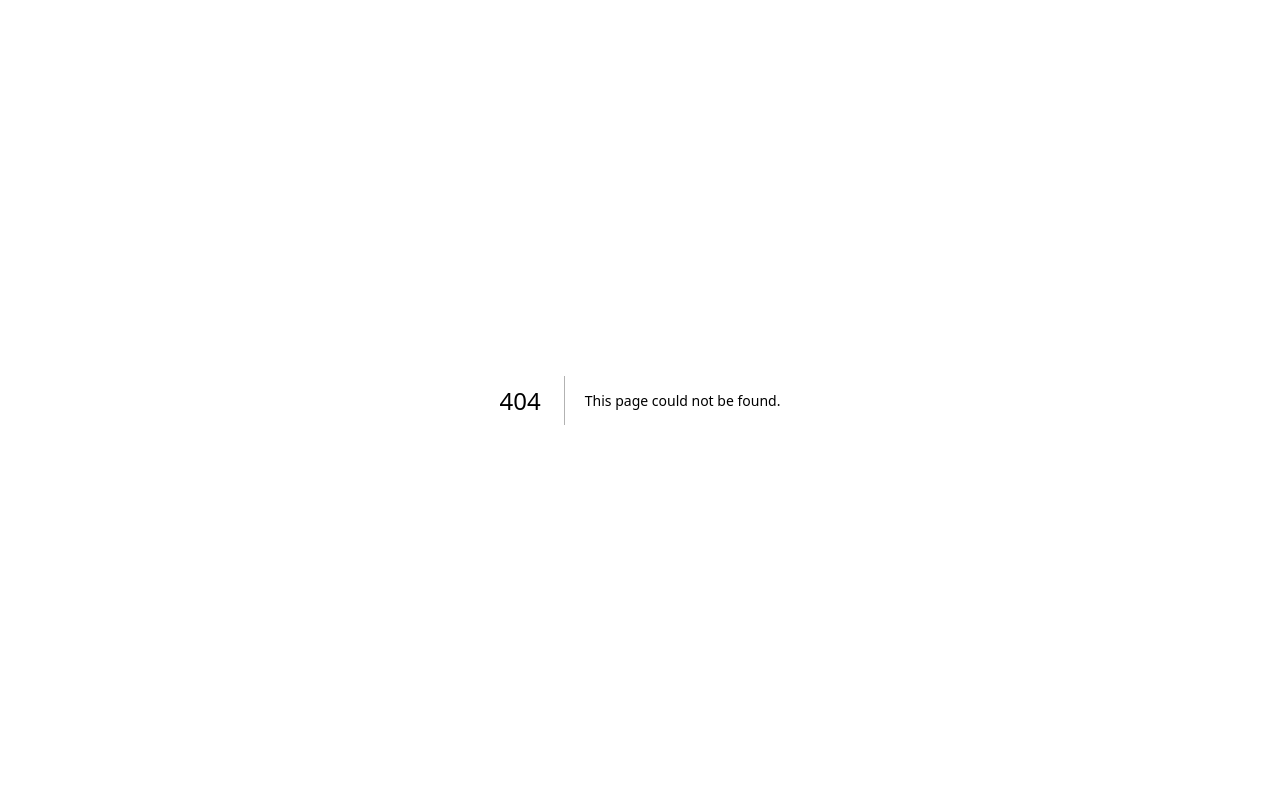
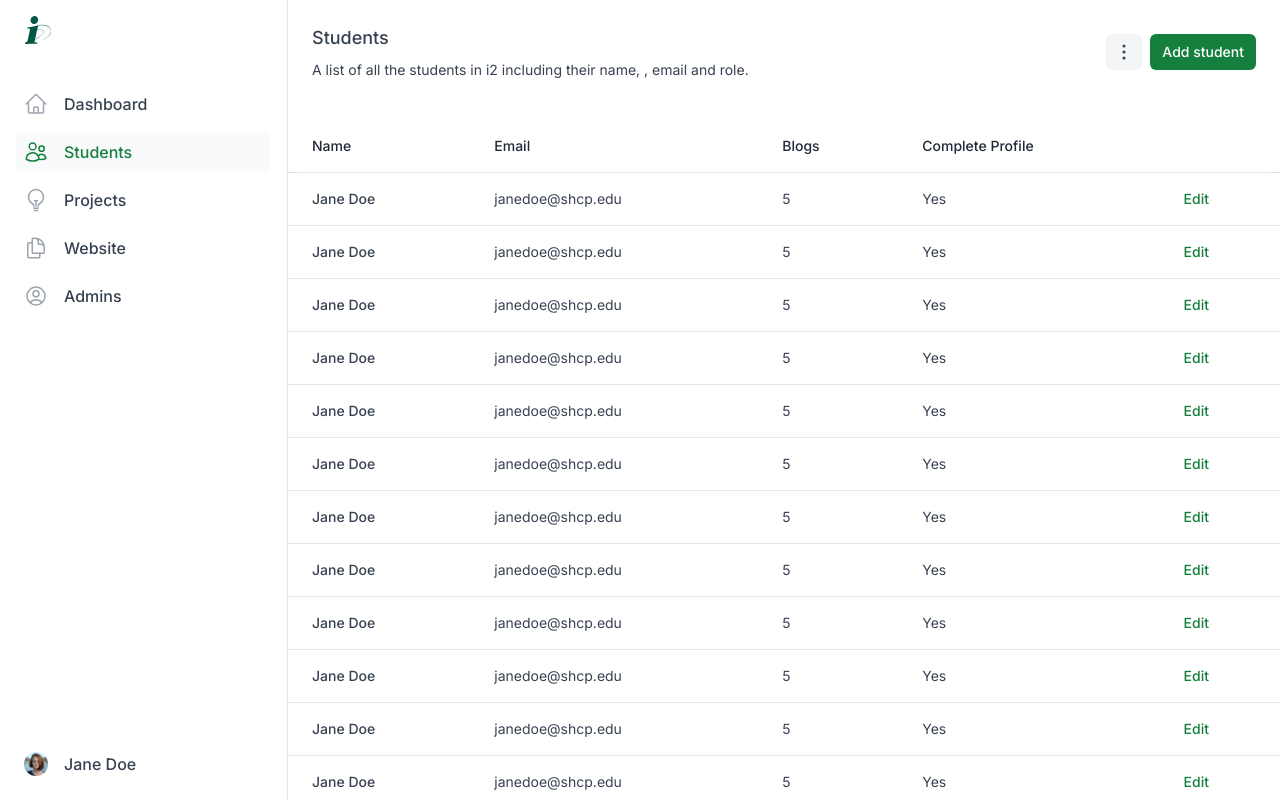
Before and after one commit to inquiryandinnovation/i2, a Next.js app: page /dashboard/standley/students in a window 1280 px wide. Before the commit this address had no page. Built offline with nearby package versions, Linux system fonts and the light colour scheme.

Commit message:
finish dashboard sidebar + start student page

```diff
--- a/app/dashboard/navbtn.tsx
+++ b/app/dashboard/navbtn.tsx
@@ -1,5 +1,6 @@
 "use client";
 
+import Link from "next/link";
 import { usePathname } from "next/navigation";
 import { useState } from "react";
 
@@ -10,17 +11,42 @@ export const NavButtons = ({
   pages: Page[];
   root: string;
 }) => {
-	const pathname = usePathname()
-  const [slug, setSlug] = useState(pages[0].slug);
+  const pathname = usePathname();
+  const [slug, setSlug] = useState(pathname.replace(root, ""));
 
   return (
-    <>
-      {pages.map((page) => (
-        <a href={root + page.slug} key={page.slug}>
-          {page.icon}
-        </a>
-      ))}
-    </>
+    <ul className="flex flex-col gap-2">
+      {pages.map((page) => {
+        const selected = slug === page.slug;
+        return (
+          <li key={page.slug}>
+            <Link
+              href={root + page.slug}
+              className={`p-2 flex items-center font-medium rounded-md transition group ${
+                selected ? "bg-gray-50" : "hover:bg-gray-50"
+              }`}
+            >
+              <div
+                className={`${
+                  selected
+                    ? "text-green-700"
+                    : "text-gray-400 group-hover:text-green-700"
+                } mr-4 [&>svg]:size-6`}
+              >
+                {page.icon}
+              </div>
+              <p
+                className={`${
+                  selected && "text-green-700"
+                } group-hover:text-green-700 mr-4 transition`}
+              >
+                {page.name}
+              </p>
+            </Link>
+          </li>
+        );
+      })}
+    </ul>
   );
 };
 
--- a/app/dashboard/standley/layout.tsx
+++ b/app/dashboard/standley/layout.tsx
@@ -1,30 +1,68 @@
 import { ReactNode } from "react";
 import { Icon } from "@/lib/icon";
-import { HomeIcon } from "lucide-react";
 import { NavButtons, Page } from "../navbtn";
+import {
+  DocumentDuplicateIcon,
+  HomeIcon,
+  LightBulbIcon,
+  UserCircleIcon,
+  UsersIcon,
+} from "@heroicons/react/24/outline";
+import Link from "next/link";
 
 export default function Layout({ children }: { children: ReactNode }) {
   const pages: Page[] = [
     {
       name: "Dashboard",
       slug: "",
-			icon: <HomeIcon />
-		}
+      icon: <HomeIcon />,
+    },
+    {
+      name: "Students",
+      slug: "/students",
+      icon: <UsersIcon />,
+    },
+    {
+      name: "Projects",
+      slug: "/projects",
+      icon: <LightBulbIcon />,
+    },
+    {
+      name: "Website",
+      slug: "/website",
+      icon: <DocumentDuplicateIcon />,
+    },
+    {
+      name: "Admins",
+      slug: "/admins",
+      icon: <UserCircleIcon />,
+    },
   ];
 
   return (
     <div className="flex h-screen">
-      <nav className="w-72 p-8 flex flex-col gap-8 border-r">
-        <section>
-          <Icon className="h-7 w-7" />
+      <nav className="w-72 p-4 flex flex-col gap-10 border-r">
+        <section className="px-2">
+          <Icon className="size-7" />
         </section>
         <section>
           <NavButtons pages={pages} root="/dashboard/standley" />
         </section>
-        <section className="mt-auto"></section>
+        <section className="mt-auto">
+          <Link
+            href="/profile/settings"
+            className="p-2 hover:bg-gray-50 flex items-center font-medium rounded-md transition group"
+          >
+            <img
+              src="/person.jpg"
+              className="size-6 rounded-full object-cover mr-4"
+            />
+            <p className="group-hover:text-green-700">Jane Doe</p>
+          </Link>
+        </section>
       </nav>
       <div className="flex flex-col grow overflow-y-auto">
-        <section>nav if we want it</section>
+        {/* <section>nav if we want it</section> */}
         <section>{children}</section>
       </div>
     </div>
--- /dev/null
+++ b/app/dashboard/standley/students/page.tsx
@@ -0,0 +1,56 @@
+import { EllipsisVerticalIcon } from "@heroicons/react/24/outline";
+
+export default function Page() {
+  const cols = ["Name", "Email", "Blogs", "Complete Profile", ""];
+
+  return (
+    <>
+		{/* Header */}
+      <section className="flex justify-between items-center p-6">
+        <div className="">
+          <h1 className="font-medium text-lg">Students</h1>
+          <p className="text-sm mt-2">
+            A list of all the students in i2 including their name, , email and
+            role.
+          </p>
+        </div>
+				<div className="flex gap-2">
+				<button className="rounded-md bg-gray-100 px-1.5">
+          <EllipsisVerticalIcon className="size-6" />
+        </button>
+        <button className="rounded-md text-white bg-green-700 px-3 py-2 font-medium text-sm">
+          Add student
+        </button>
+				</div>
+      </section>
+			{/* Table */}
+      <section className="flex flex-col">
+        <table className="mt-4 text-left table-auto border-collapse text-sm">
+          <thead className="border-b border-gray-300 sticky top-0 bg-white/75 backdrop-blur ">
+            <tr>
+              {cols.map((col) => (
+                <th key={col} className="px-6 py-4 font-medium text-gray-800">
+                  {col}
+                </th>
+              ))}
+            </tr>
+          </thead>
+          <tbody>
+						{[...new Array(20)].map((_, key) => (
+            <tr className="[&>td]:px-6 [&>td]:py-4 border-b" key={key}>
+              <td className="font-medium">Jane Doe</td>
+              <td>janedoe@shcp.edu</td>
+              <td>5</td>
+              <td>Yes</td>
+							<td className="font-medium text-green-700 hover:underline cursor-pointer">Edit</td>
+            </tr>))}
+          </tbody>
+        </table>
+      </section>
+			{/* Navigation */}
+			<section>
+
+			</section>
+    </>
+  );
+}
--- a/app/layout.tsx
+++ b/app/layout.tsx
@@ -15,7 +15,7 @@ export default function RootLayout({
   children: React.ReactNode;
 }>) {
   return (
-    <html lang="en">
+    <html lang="en" className="text-gray-700">
       <body className={inter.className}>{children}</body>
     </html>
   );
--- a/lib/icon.tsx
+++ b/lib/icon.tsx
@@ -8,7 +8,7 @@ export const Icon = ({className}: {className?: string}) => (
     xmlns="http://www.w3.org/2000/svg"
 		className={className}
   >
-    <g clip-path="url(#clip0_1716_10)">
+    <g clipPath="url(#clip0_1716_10)">
       <mask
         id="mask0_1716_10"
         maskUnits="userSpaceOnUse"
--- a/package.json
+++ b/package.json
@@ -9,9 +9,9 @@
     "lint": "next lint"
   },
   "dependencies": {
+    "@heroicons/react": "^2.1.3",
     "@supabase/ssr": "^0.3.0",
     "@supabase/supabase-js": "^2.42.7",
-    "lucide-react": "^0.376.0",
     "next": "14.2.1",
     "react": "^18",
     "react-dom": "^18"
```
Also changed, not shown: public/person.jpg (added), 1 other file (tests, documents, lock files or other folders). Lines whose indentation alone changed are shown as unchanged.
